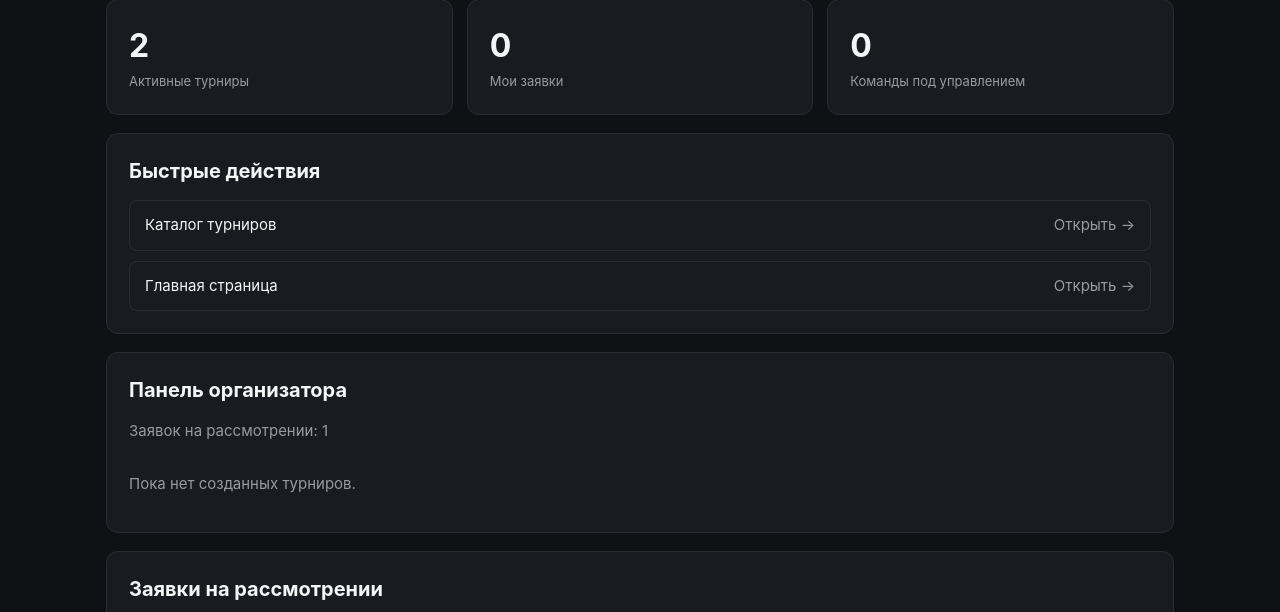
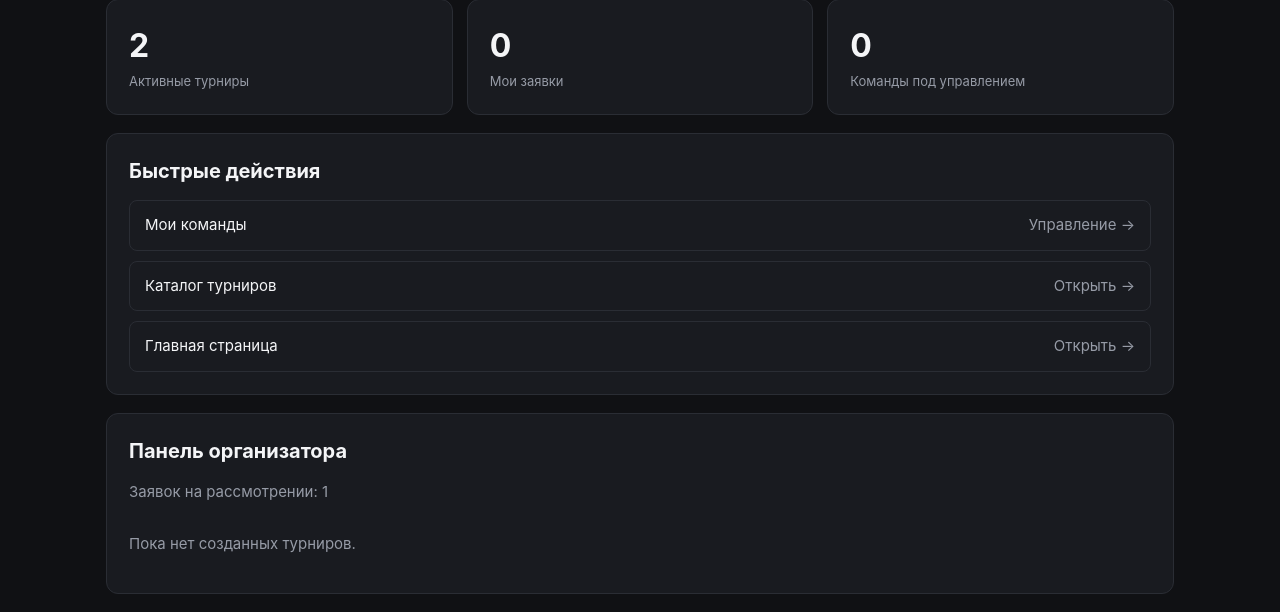
Before and after one commit to levpalch9-lang/arena-x, a Laravel app: page /dashboard in a window 1280 px wide. Shown: the part 336-948 px from the top of the page. Run offline with Laravel 12, Linux system fonts and the light colour scheme; a user stored in the database is signed in; data comes from the database, SQL or seed files in the repository.

Commit message:
Add team management shortcut to dashboard

```diff
--- a/resources/views/dashboard.blade.php
+++ b/resources/views/dashboard.blade.php
@@ -5,7 +5,7 @@
 </style></head><body><div class="shell"><header><a class="brand" href="/">ARENA <span>X</span></a><form method="POST" action="{{ route('logout') }}">@csrf<button class="logout" type="submit">Выйти</button></form></header>
 <main><section class="intro"><div class="eyebrow">ЛИЧНЫЙ КАБИНЕТ</div><h1>Привет, {{ $user->nickname }}.</h1><p class="muted">Управляй участием в соревнованиях и следи за результатами.</p><span class="role">{{ ['admin'=>'Администратор','organizer'=>'Организатор','captain'=>'Капитан','player'=>'Игрок'][$user->role] ?? 'Участник' }}</span>@if(session('success'))<p class="success">{{ session('success') }}</p>@endif</section>
 <section class="stats"><article class="stat"><strong>{{ $tournamentCount }}</strong><span>Активные турниры</span></article><article class="stat"><strong>{{ $registrationCount }}</strong><span>Мои заявки</span></article><article class="stat"><strong>{{ $teamCount }}</strong><span>Команды под управлением</span></article></section>
-<section class="block"><h2>Быстрые действия</h2><div class="items"><a class="item" href="{{ route('tournaments.index') }}"><span>Каталог турниров</span><span class="muted">Открыть →</span></a><a class="item" href="{{ route('home') }}"><span>Главная страница</span><span class="muted">Открыть →</span></a></div></section>
+<section class="block"><h2>Быстрые действия</h2><div class="items"><a class="item" href="{{ route('teams.index') }}"><span>Мои команды</span><span class="muted">Управление →</span></a><a class="item" href="{{ route('tournaments.index') }}"><span>Каталог турниров</span><span class="muted">Открыть →</span></a><a class="item" href="{{ route('home') }}"><span>Главная страница</span><span class="muted">Открыть →</span></a></div></section>
 @if($user->isOrganizer())<section class="block"><h2>Панель организатора</h2><p class="muted">Заявок на рассмотрении: {{ $pendingRegistrations }}</p><div class="items">@forelse($managedTournaments as $tournament)<div class="item"><span>{{ $tournament->title }}</span><span class="muted">{{ $tournament->status }}</span></div>@empty<p class="muted">Пока нет созданных турниров.</p>@endforelse</div></section>@endif
 @if($user->isOrganizer())<section class="block"><h2>Заявки на рассмотрении</h2>@forelse($pendingRegistrationItems as $application)<div class="item"><span><strong>{{ $application->team->name ?? $application->user->nickname ?? 'Участник' }}</strong><br><span class="muted">{{ $application->tournament->title }}</span></span><span style="display:flex;gap:8px;align-items:center"><form method="POST" action="{{ route('organizer.registrations.review', $application) }}">@csrf @method('PATCH')<input type="hidden" name="status" value="accepted"><button class="logout" type="submit">Принять</button></form><form method="POST" action="{{ route('organizer.registrations.review', $application) }}">@csrf @method('PATCH')<input type="hidden" name="status" value="rejected"><button class="logout" type="submit">Отклонить</button></form></span></div>@empty<p class="muted">Новых заявок нет.</p>@endforelse</section>@endif
 @if($user->isAdmin())<section class="block"><h2>Администрирование</h2><p class="muted">У вас есть роль администратора. Управление пользователями и модерация будут вынесены в отдельный раздел.</p></section>@endif
```
